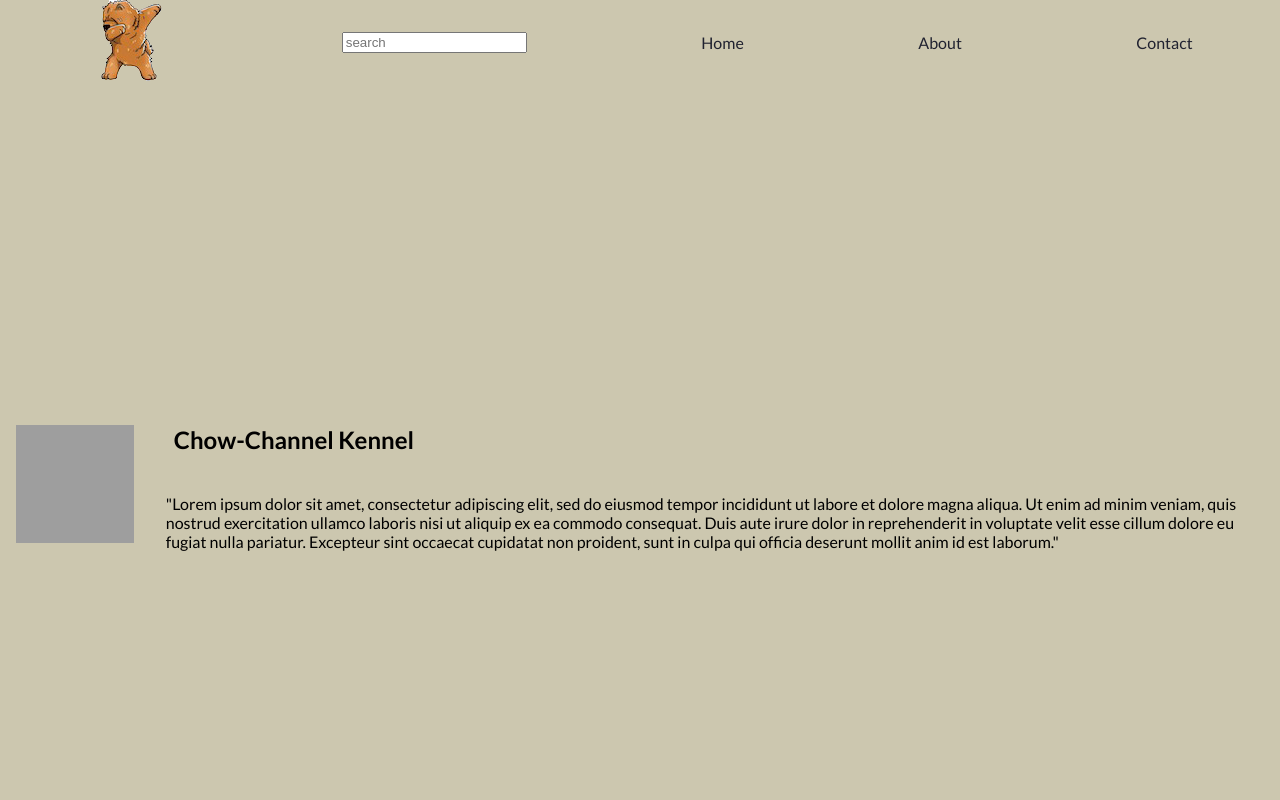
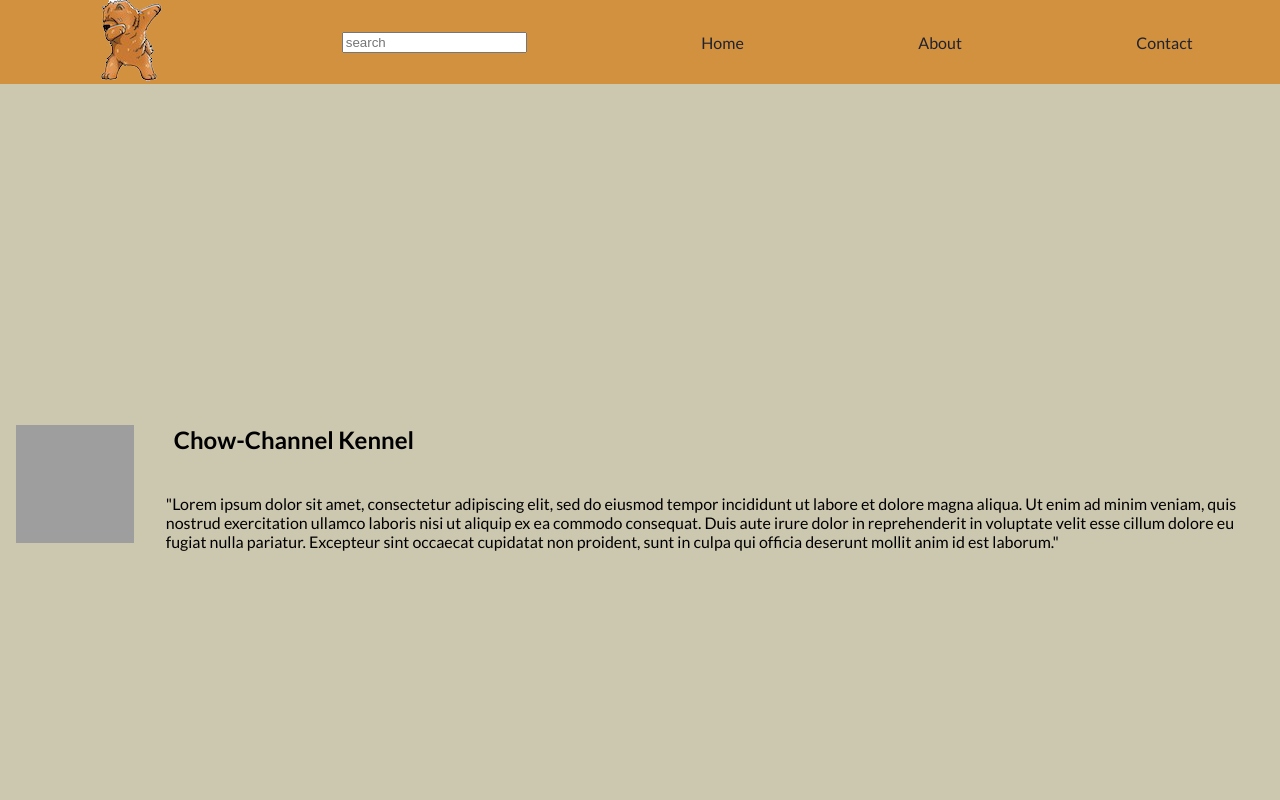
Before and after one commit to anyajunior/landing-for-fcc, a plain HTML site: page index.html in a window 1280 px wide. Shown: the top 800 px of the page. Drawn offline with Linux system fonts and the light colour scheme; grey boxes are pictures that could not be loaded.

Commit message:
nav-bar made orange

```diff
--- a/style.css
+++ b/style.css
@@ -14,7 +14,7 @@ body {
 }
 
 #nav-bar {
-    background: #CCC7AF;
+    background: #D1913E;
     padding: 0;
     margin: 0;
 }
```
